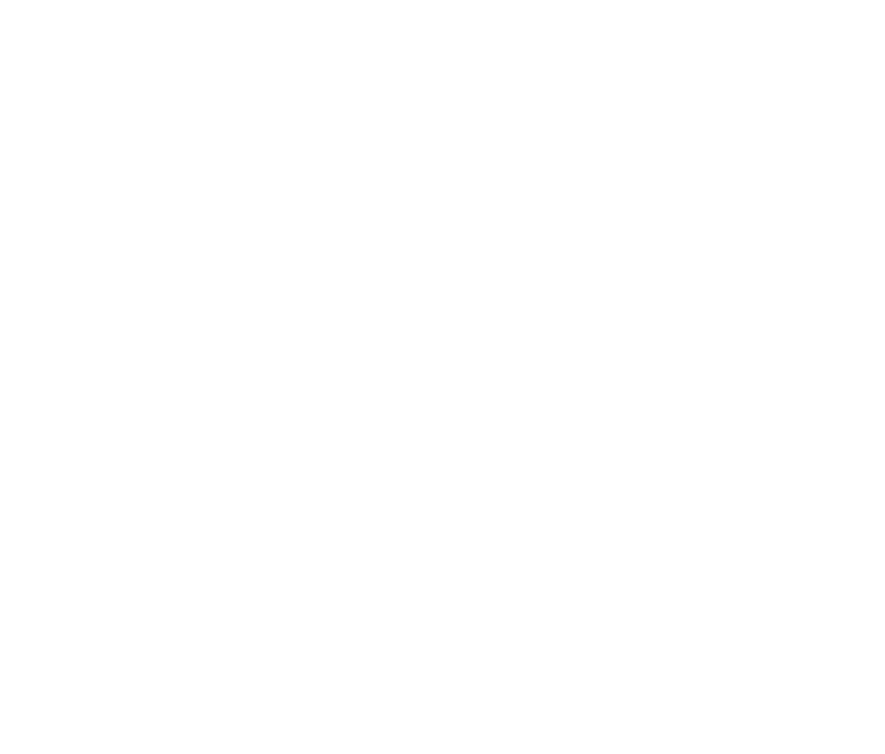
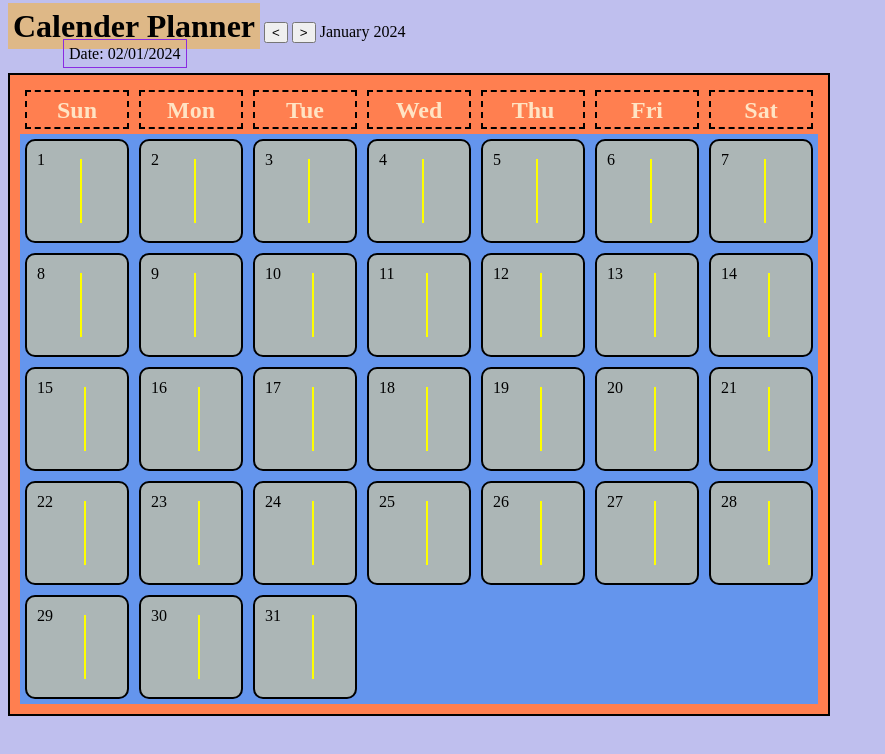
Before and after one commit to Ahsankhan2526/Calendar-App, a plain HTML site: page index.html in a window 1280 px wide. Shown: the whole page, without its empty margins (0-885 px from the left). Drawn offline with nearby package versions, Linux system fonts and the light colour scheme.

Commit message:
before CRUD

```diff
--- a/calender.js
+++ b/calender.js
@@ -0,0 +1,110 @@
+// console.log(`1. Rander Calaender < month >
+// 2. On double click, CRUD with LS
+// 3. save event as hoverabel dots showing detailed dialog`);
+
+function drawCalendar(startDate, endDate, viewMode) {
+  //yeh kam kar lia to bas
+}
+let spanOfCells = document.querySelector(".span-of-cells");
+let currMnthSpan = document.querySelector(".current-month");
+let RightNow = dayjs();
+let day = 0;
+let endOfMonth;
+let y;
+let m;
+let d;
+
+
+let currentDate = document.querySelector(".current-date");
+currentDate.innerHTML += RightNow.format("DD/MM/YYYY").toString();
+
+
+function currMnthSpanHTML(rightNow) {
+  currMnthSpan.innerHTML = `${rightNow.format("DD/MMMM/YYYY").split("/")[1]} ${
+    rightNow.format("DD/MMMM/YYYY").split("/")[2]
+  }`;
+}
+currMnthSpanHTML(RightNow);
+
+endOfMonth = RightNow.endOf("month").date();
+
+let LSData = [
+  { date: "12/12/2023", msg: "working" },
+  { date: "13/12/2023", msg: "working" },
+  { date: "11/12/2023", msg: "working" },
+  { date: "9/3/2024", msg: "working" },
+  { date: "9/3/2024", msg: "working" },
+  { date: "9/2/2024", msg: "working" },
+  { date: "3/2/2024", msg: "working" },
+];
+
+function getEventsHtmlForDate(events) {
+  return events.map((evt) => `${evt.date} <br>`);
+}
+
+function renderingCells(noOfCells, currMonth, currYear) {
+  let reqLsData = LSData.filter((reqObj) =>
+    reqObj.date.endsWith(`${currMonth + 1}/${currYear}`)
+  );
+  console.log(reqLsData);
+
+  for (let i = 1; i <= noOfCells; i++) {
+    ++day;
+    const eventsHtml = getEventsHtmlForDate(
+      reqLsData.filter((evt) => evt.date.split("/")[0] === `${day}`)
+    );
+    spanOfCells.innerHTML += `<div ondblclick="dblClik(this,RightNow.month(),RightNow.year())" class="month">${day}<hr style="border: 1px solid yellow;"><span class="li">${eventsHtml}</span></div>`;
+  }
+}
+renderingCells(endOfMonth, RightNow.month(), RightNow.year());
+
+function dblClik(currCell, currMonth, currYear) {
+  let test =
+    currCell.firstChild.nodeValue + "/" + `${currMonth + 1}` + "/" + currYear;
+  console.log(currCell, +currCell.firstChild.nodeValue, test);
+}
+
+let dec_inc_Month = (btn) => {
+  spanOfCells.innerHTML = null;
+  day = 0;
+  let inc_dec_btn = btn.childNodes[0].nodeValue;
+
+  y = RightNow.year();
+  m = RightNow.month();
+  d = RightNow.date();
+  let monthRef = Number(`${RightNow.month() + 1}`);
+
+  /////////////////////////////////////////////////////////////
+  /////////////////////////////////////////////////////////////
+  if (inc_dec_btn === "<") {
+    monthRef = Math.abs(monthRef - 1);
+    // console.log('monthRef: ', monthRef);
+
+    if (monthRef === 0) {
+      monthRef = Math.abs(monthRef - 12);
+      y = y - 1;
+    }
+    // console.log('monthRef: ', monthRef);
+    if (monthRef !== 0) RightNow = dayjs(`${monthRef}/${12}/${y}`);
+    /////////////////////////////////////////////////////////////
+    /////////////////////////////////////////////////////////////
+  } else if (inc_dec_btn === ">") {
+    monthRef = Math.abs(monthRef + 1);
+    // console.log('monthRef: ', monthRef);
+
+    if (monthRef === 0 || monthRef > 12) {
+      monthRef = Math.abs(monthRef - 12);
+      y = y + 1;
+    }
+    if (monthRef !== 0) RightNow = dayjs(`${monthRef}/${12}/${y}`);
+    // console.log('monthRef: ', monthRef, );
+  }
+  /////////////////////////////////////////////////////////////
+  /////////////////////////////////////////////////////////////
+
+  // console.log("spanOfCells: ", spanOfCells.childNodes);
+
+  endOfMonth = RightNow.endOf("month").date();
+  renderingCells(endOfMonth, RightNow.month(), RightNow.year());
+  currMnthSpanHTML(RightNow);
+};
--- a/index.html
+++ b/index.html
@@ -1,18 +1,36 @@
 <!DOCTYPE html>
 <html lang="en">
-<head>
-    <meta charset="UTF-8">
-    <meta name="viewport" content="width=device-width, initial-scale=1.0">
+  <head>
+    <meta charset="UTF-8" />
+    <meta name="viewport" content="width=device-width, initial-scale=1.0" />
     <title>Calender Planner</title>
-    <link rel="stylesheet" href="style.css">
-</head>
-<body>
+    <link rel="stylesheet" href="style.css" />
+  </head>
+  <body>
+    <header>
+      <h1 class="heading">Calender Planner</h1>
+      <!-- <button class="view-mode-btn" onclick="displayCalender()">
+        Switch to Month View
+      </button> -->
+      <button class="dec_inc_Month" onclick="dec_inc_Month(this)">&lt;</button>
+      <button class="dec_inc_Month" onclick="dec_inc_Month(this)">&gt;</button>
+      <span class="current-month">Month</span><br>
+      <span class="current-date">Date: </span>
+    </header>
+    <div class="main">
+      <span class="days-name">Sun</span>
+      <span class="days-name">Mon</span>
+      <span class="days-name">Tue</span>
+      <span class="days-name">Wed</span>
+      <span class="days-name">Thu</span>
+      <span class="days-name">Fri</span>
+      <span class="days-name">Sat</span>
+      <span class="span-of-cells" style="background-color: cornflowerblue;"></span>
+    </div>
+    <span class="btn-span"> </span>
 
 
-
-
-
-
+    <script src="https://cdn.jsdelivr.net/npm/dayjs@1/dayjs.min.js"></script>
     <script src="calender.js"></script>
-</body>
+  </body>
 </html>
--- a/style.css
+++ b/style.css
@@ -0,0 +1,62 @@
+body{
+    background-color: rgb(191, 191, 238);
+}
+h1.heading {
+    background-color: burlywood;
+    display: inline;
+    padding: 5px;
+}
+.dec-month, .inc-month{
+    font-weight: bold;
+    font-size: 16px;
+}
+.current-month{
+    /* width: 50px; */
+}
+.current-date{
+    margin-left: 55px;
+    padding: 5px;
+    border: 1px solid blueviolet;
+}
+div.main{
+    background-color: coral;
+    padding: 10px;
+    border: 2px solid black;
+    margin: 10px 0 10px 0;
+    display: flex;
+    flex-wrap: wrap;
+    width: 798px;
+}
+.week{
+    width: 80px;
+    height: 80px;
+    border: 2px solid black;
+    margin: 5px;
+    background-color: rgb(149, 155, 155);
+
+
+}
+.month{
+    display: inline-flex;
+    width: 80px;
+    height: 80px;
+    border: 2px solid black;
+    border-radius: 10px;
+    margin: 5px;
+    padding: 10px;
+    background-color: rgb(172, 182, 182);
+
+
+}
+
+.days-name{
+    margin: 5px;
+    padding-top: 5px;
+    color: bisque;
+    font-weight: bolder;
+    font-size: 24px;
+    text-align: center;
+    width: 100px;
+    height: 30px;
+    border: 2px dashed black;
+}
```
